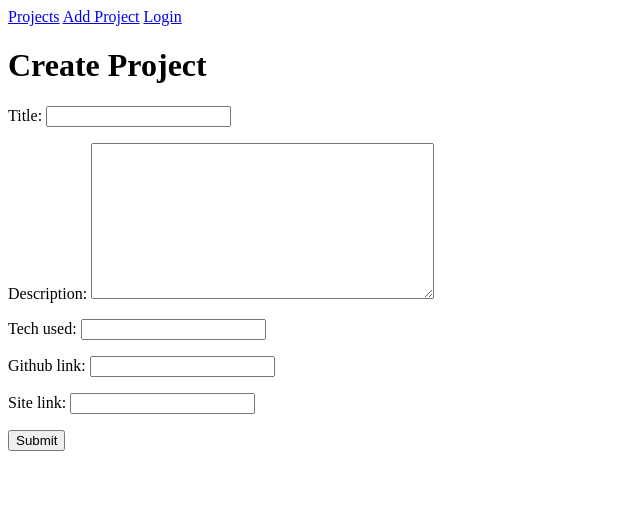
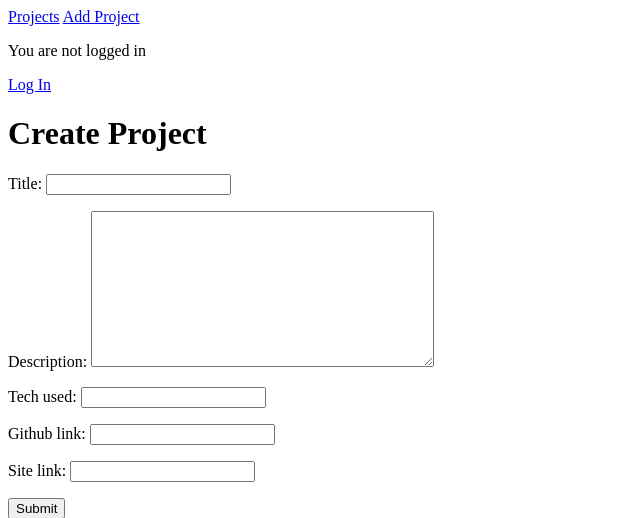
Before and after one commit to Nlopez4/dev_collect, a Django app: page /project/new/ in a window 1280 px wide. Shown: the top 518 px of the page, without its empty margins (0-640 px from the left). Run offline with Django 3.2, Linux system fonts and the light colour scheme.

Commit message:
logout and login auth

```diff
--- a/dev_project/settings.py
+++ b/dev_project/settings.py
@@ -127,3 +127,4 @@ DEFAULT_AUTO_FIELD = 'django.db.models.BigAutoField'
 
 
 LOGIN_REDIRECT_URL = '/project/'
+LOGOUT_REDIRECT_URL = '/project/'
--- a/main_app/templates/base.html
+++ b/main_app/templates/base.html
@@ -15,7 +15,15 @@
   <!-- NAV BAR -->
   <a class="nav-link" href="{% url 'project_list' %}">Projects</a>
   <a href="{% url 'project_create' %}">Add Project</a>
-  <a href="{% url 'login' %}">Login</a>
+
+{% if user.is_authenticated %}
+  Hi {{ user.username }}!
+  <a href="{% url 'logout' %}">Log Out</a>
+{% else %}
+  <p>You are not logged in</p>
+  <a href="{% url 'login' %}">Log In</a>
+{% endif %}
+
 
           {% block content %}{% endblock %}
 
```
